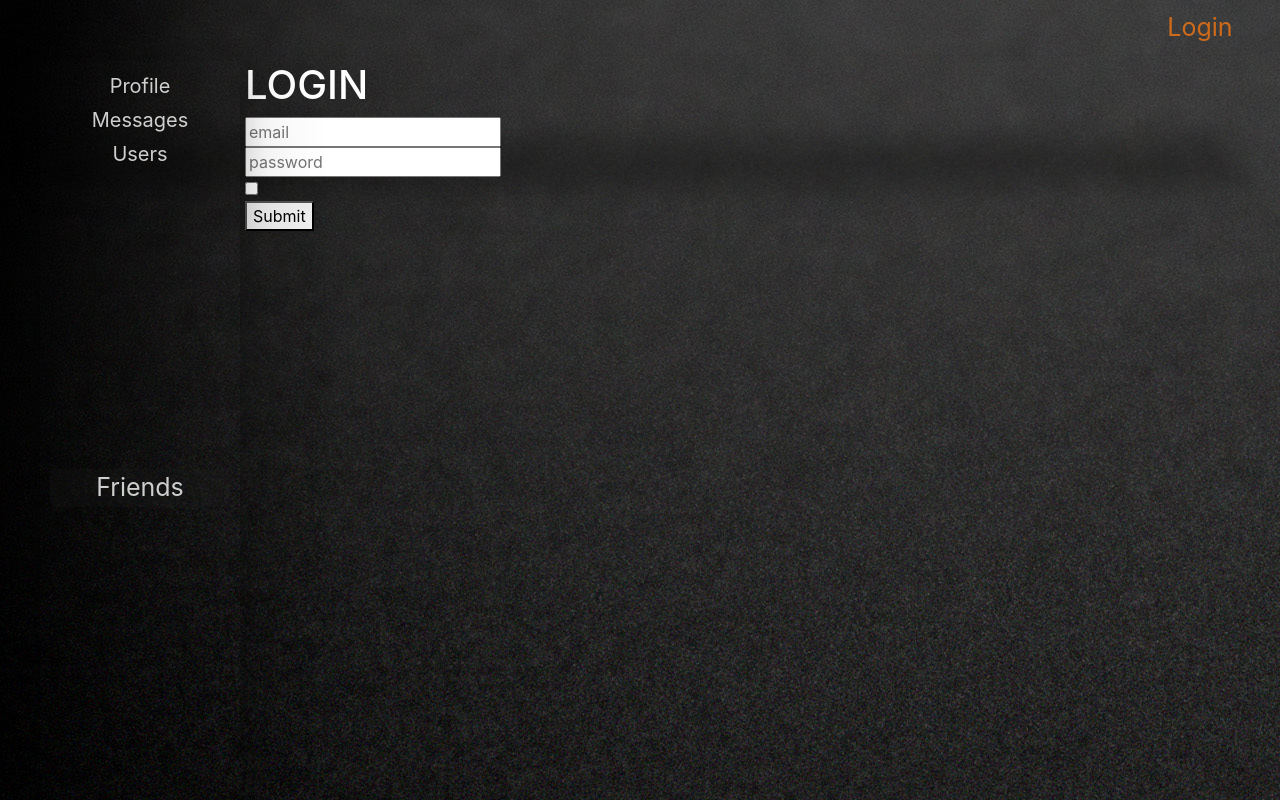
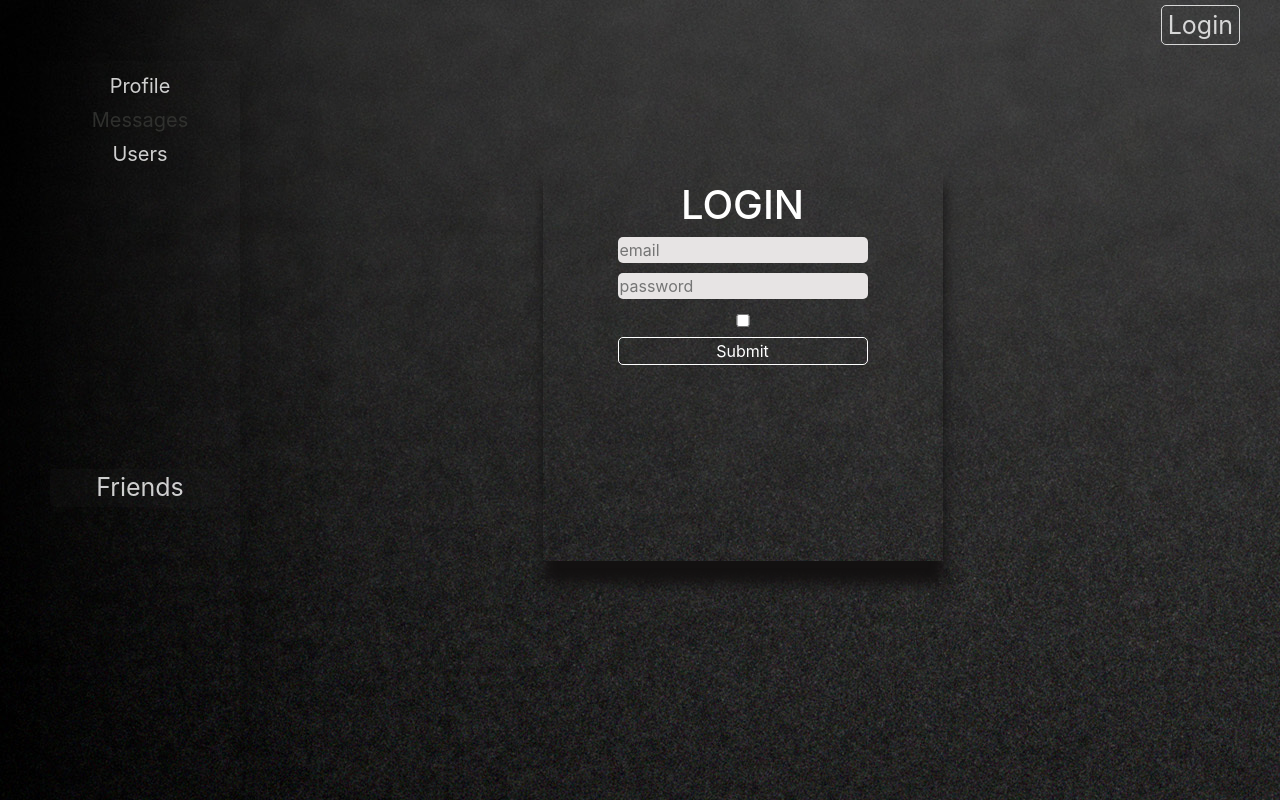
Before and after one commit to Georgy87/SOCIAL-NETWORK, a React (Create React App) app: page /dialog in a window 1280 px wide. Before the commit this address led to /login. Shown: the top 800 px of the page. Built offline with nearby package versions, Linux system fonts and the light colour scheme; no server answers.

Commit message:
login to app

```diff
--- a/src/App.js
+++ b/src/App.js
@@ -1,5 +1,5 @@
 import React from "react";
-import HeaderComponent  from "./components/header/HeaderContainer";
+import HeaderComponent from "./components/header/HeaderContainer";
 import Navbar from "./components/navbar/Navbar";
 import ProfileContainer from "./components/profile/ProfileContainer";
 import DialogContainer from "./components/dialogs/DialogsContainer";
@@ -7,11 +7,12 @@ import UsersContainer from "./components/users/UsersContainer";
 import { Route } from "react-router-dom";
 import "bootstrap/dist/css/bootstrap.min.css";
 import LoginPage from "./components/login/Login";
-
+import { connect } from "react-redux";
 
 import "./app.css";
 
-const App = () => {
+const App = (props) => {
+    console.log(props.isAuth);
     const elementProfile = () => <ProfileContainer />;
     const elementDialog = () => <DialogContainer />;
     const elementUsers = () => <UsersContainer />;
@@ -19,17 +20,27 @@ const App = () => {
 
     return (
         <div className="app-wrapper">
-            <HeaderComponent  />
+            <HeaderComponent />
             <Navbar />
             <div className="app-wrapper-content">
-                <Route path="/profile/:userId?" render={elementProfile} />
-                <Route path="/dialog" render={elementDialog} />
-                <Route path="/users" render={elementUsers} />
-                <Route path="/login" render={elementLoginPage} />
+                {props.isAuth ? (
+                    <div>
+                        <Route path="/profile/:userId?" render={elementProfile}/>
+                        <Route path="/dialog" render={elementDialog} />
+                        <Route path="/users" render={elementUsers} />
+                        <Route path="/login" render={elementLoginPage} />
+                    </div>
+                ) : (
+                    <LoginPage />
+                )}
             </div>
         </div>
     );
-
 };
 
-export default App;
+const mapStateToProps = (state) => {
+    return {
+        isAuth: state.auth.isAuth,
+    };
+};
+export default connect(mapStateToProps)(App);
--- a/src/components/header/Header.css
+++ b/src/components/header/Header.css
@@ -3,20 +3,16 @@
     height: 50px;
     border-radius: 5px;
     margin-top: 5px;
-    /* background-color: rgba(238, 227, 227, 0.3); */
-    /* box-shadow: 1px -1px 3px 1px rgba(163, 162, 162, 0.5); */
-    box-shadow: 0 134px 28px rgba(0,0,0,0.25), 0 0px 1px rgba(22, 22, 22, 0.22);
 }
 .header-title {
     display: flex;
-    justify-content: center;
+    justify-content: flex-end;
     line-height: 45px;
     margin-left: 70px;
     opacity: 0.8;
     font-size: 25px;
 }
 .header-title span {
-    color: rgb(216, 127, 25);
     text-align: right;
     margin-left: 750px;
 }
@@ -36,18 +32,26 @@
     background-size: cover;
 }
 .header-login-user span {
-
     color: rgb(245, 243, 241);
-    margin-left: 1050px;
-
 }
 .header-login-user span:hover {
-    color: rgb(231, 121, 17);
     text-decoration: none;
 }
-.header-login-user span a {
-    color: rgb(243, 118, 17);
-}
+
 .header-login-user a.active:hover {
     color: white;
 }
+.logout {
+    display: flex;
+}
+
+.logoutBtn {
+    display: flex;
+    margin-left: 20px;
+    border: 1px solid white;
+    background-color: transparent;
+    border-radius: 5px;
+    height: 40px;
+    align-items: center;
+    color: white;
+}
--- a/src/components/header/header.jsx
+++ b/src/components/header/header.jsx
@@ -1,14 +1,16 @@
 import React from "react";
 import "./Header.css";
-import { NavLink, Redirect } from "react-router-dom";
+import { NavLink } from "react-router-dom";
 import newPhoto from "../../assets/img/preloader/3ac3da68aeffb6bc94fe1f9f2cf3b7b5.jpg";
 
 const Header = (props) => {
-
     let element = props.isAuth ? (
-        props.login
+        <div className="logout">
+            {props.login}
+            <button className="logoutBtn" onClick={props.deleteLoginAuth}>Logout</button>
+        </div>
     ) : (
-        <NavLink to="/login">Login</NavLink>
+        <NavLink to="/login"><button className="logoutBtn">Login</button></NavLink>
     );
 
     let photo = "";
@@ -18,16 +20,11 @@ const Header = (props) => {
         photo = newPhoto;
     }
 
-
     return (
         <header className="header">
             <div className="header-title">
                 <div className="header-login-user">
-                    {/* SOCIAL NETWORK */}
-                    <span>
-
-                        {element}
-                    </span>
+                    <span>{element}</span>
                 </div>
             </div>
         </header>
--- a/src/components/inputs/Inputs.jsx
+++ b/src/components/inputs/Inputs.jsx
@@ -1,5 +1,6 @@
 import React from "react";
 const InputForEmail= ({ input, meta, ...props }) => {
+
     const styleObj = {
         color: "red",
         marginTop: "10px",
--- /dev/null
+++ b/src/components/login/Login.css
@@ -0,0 +1,28 @@
+.form-wrapper {
+    display: flex;
+    justify-content: center;
+    margin-top: 100px;
+    width: 400px;
+    height: 400px;
+    margin: 0 auto;
+    margin-top: 100px;
+    box-shadow: 1px 23px 13px rgb(19, 17, 17)
+}
+.login-form {
+    display: flex;
+    flex-direction: column;
+}
+.login-form input {
+    border-radius: 5px;
+    width: 250px;
+    border: none;
+    margin-bottom: 10px;
+    background-color: rgb(231, 228, 228);
+}
+.login-form-btn {
+    background-color: transparent;
+    border: 1px solid white;
+    border-radius: 5px;
+    width: 250px;
+    color: white;
+}
--- a/src/components/login/Login.jsx
+++ b/src/components/login/Login.jsx
@@ -2,16 +2,21 @@ import React from "react";
 import { Field, reduxForm } from "redux-form";
 import { requireEmail, minLength } from "../validate/validateInput";
 import InputForLogin from "../inputs/Inputs";
-import {setLoginAuth} from "../../redux/auth-reducer";
-import {connect} from "react-redux";
+import { setLoginAuth } from "../../redux/auth-reducer";
+import { connect } from "react-redux";
+import "./Login.css";
 
 const lengthMin = minLength(6);
 
 const LoginForm = (props) => {
-    const { handleSubmit } = props;
+    const { handleSubmit, reset, isAuth } = props;
+    if (isAuth) {
+        reset();
+    }
     return (
-        <form onSubmit={handleSubmit}>
-            <h1 style={{ color: "white" }}>LOGIN</h1>
+        <div className="form-wrapper">
+            <form className="login-form" onSubmit={handleSubmit}>
+                <h1 style={{ color: "white", textAlign: "center" , paddingTop: "20px"}}>LOGIN</h1>
                 <div>
                     <Field
                         name="login"
@@ -31,10 +36,17 @@ const LoginForm = (props) => {
                     />
                 </div>
                 <div>
-                <Field name="rememberMe" component="input" type="checkbox" />
+                    <Field
+                        name="rememberMe"
+                        component="input"
+                        type="checkbox"
+                    />
                 </div>
-            <button type="submit">Submit</button>
+                <button className="login-form-btn" type="submit">
+                    Submit
+                </button>
             </form>
+        </div>
     );
 };
 
@@ -43,19 +55,27 @@ const LoginReduxForm = reduxForm({ form: "login" })(LoginForm);
 const Login = (props) => {
     const submit = (data) => {
         const { login, Password, rememberMe } = data;
+        console.log(data);
         props.setLoginAuth(login, Password, rememberMe);
     };
+
     return (
         <div>
-            <LoginReduxForm onSubmit={submit} />
+            <LoginReduxForm onSubmit={submit} isAuth={props.isAuth} />
         </div>
     );
+};
+const mapStateToProps = (state) => {
+    return {
+        isAuth: state.auth.isAuth,
+    };
 };
 
 const mapDispatchToProps = (dispatch) => {
     return {
-        setLoginAuth: (mail, password, rememberMe) => dispatch(setLoginAuth(mail, password, rememberMe))
-    }
-}
+        setLoginAuth: (mail, password, rememberMe) =>
+            dispatch(setLoginAuth(mail, password, rememberMe)),
+    };
+};
 
-export default connect(null, mapDispatchToProps)(Login);
+export default connect(mapStateToProps, mapDispatchToProps)(Login);
--- a/src/components/profile/ProfileContainer.jsx
+++ b/src/components/profile/ProfileContainer.jsx
@@ -8,7 +8,6 @@ import {
 } from "../../redux/profile-reducer";
 import { withRouter } from "react-router";
 import { compose } from "redux";
-import {deleteLoginAuth} from "../../redux/auth-reducer";
 
 class ProfileContainer extends Component {
     componentDidMount() {
@@ -18,7 +17,7 @@ class ProfileContainer extends Component {
         }
         this.props.setProfileToProfileInfo(userId);
         this.props.getStatusToProfileInfo(userId);
-        this.props.deleteLoginAuth("goshana87@mail.ru", "1987toyuiui", false);
+        // this.props.deleteLoginAuth("goshana87@mail.ru", "1987toyuiui", false);
     }
 
     render() {
@@ -49,6 +48,5 @@ export default compose(
         setProfileToProfileInfo,
         getStatusToProfileInfo,
         setStatusToProfileInfo,
-        deleteLoginAuth
     })
 )(ProfileContainer);
--- a/src/redux/auth-reducer.js
+++ b/src/redux/auth-reducer.js
@@ -10,7 +10,7 @@ const initialState = {
 };
 
 const userAuthReducer = (state = initialState, actions) => {
-    console.log(actions.userData)
+
     switch (actions.type) {
         case "USER-AUTH-DATA": {
             return {
@@ -30,7 +30,6 @@ const userAuthReducer = (state = initialState, actions) => {
 };
 
 export const setUserAuthData = (id, login, email, isAuth) => {
-    console.log(id, login, email, isAuth);
     return {
         type: "USER-AUTH-DATA",
         userData: {
@@ -72,14 +71,12 @@ export const setLoginAuth = (email, login, rememberMe) => (dispatch) => {
     })
 }
 
-export const deleteLoginAuth = (email, login, rememberMe) => (dispatch) => {
-    apiAuth.logout(email, login, rememberMe).then((response) => {
-        console.log(response)
+export const deleteLoginAuth = () => (dispatch) => {
+    apiAuth.logout().then((response) => {
         if (response.data.resultCode === 0) {
             dispatch(setUserAuthData(null, null, null, false));
         }
     })
 }
-// deleteLoginAuth("goshana87@mail.ru", "1987toyuiui", false)(dispatch);
 
 export default userAuthReducer;
```
Also changed, not shown: src/components/header/HeaderContainer.jsx (+4 -3 lines). Lines whose indentation alone changed are shown as unchanged.
